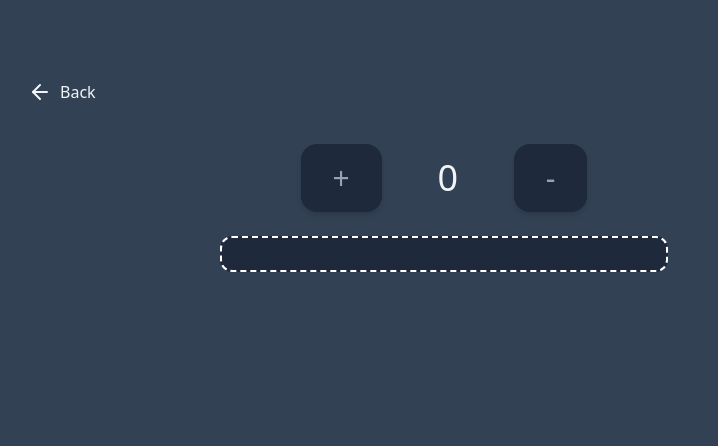
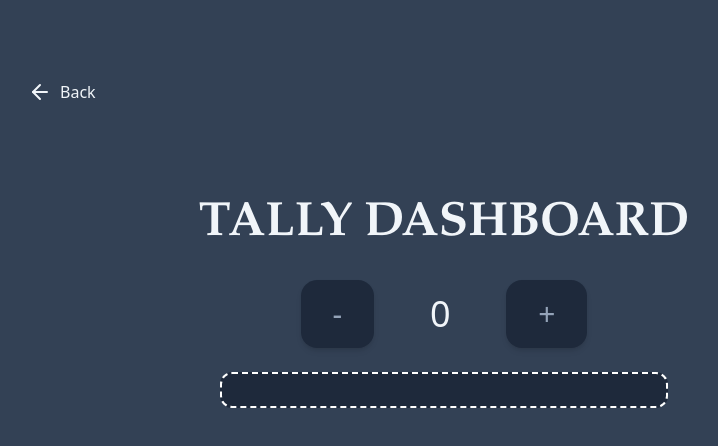
Before and after one commit to speiffer829/svelte-advent-2023, a SvelteKit app: page /cookie-counter in a window 1280 px wide. Shown: the top 446 px of the page, without its empty margins (196-914 px from the left). Built offline with nearby package versions, Linux system fonts and the light colour scheme.

Commit message:
fixed the animation

```diff
--- a/src/app.pcss
+++ b/src/app.pcss
@@ -27,6 +27,14 @@
 		font-weight: theme('fontWeight.bold');
 	}
 
+	h1 {
+		text-align: center;
+		font-size: theme('fontSize.5xl');
+		font-weight: bold;
+		text-transform: uppercase;
+		margin-bottom: theme('spacing.8');
+	}
+
 	.btn {
 		display: flex;
 		width: fit-content;
@@ -44,4 +52,11 @@
 			color: theme('colors.green.400');
 		}
 	}
+
+	main {
+		margin-inline: auto;
+		width: 100%;
+		max-width: theme('maxWidth.5xl');
+		padding: theme('spacing.14') theme('spacing.4') 0;
+	}
 }
--- a/src/routes/(projects)/cookie-counter/+page.svelte
+++ b/src/routes/(projects)/cookie-counter/+page.svelte
@@ -1,25 +1,35 @@
 <script lang="ts">
 	let cookie_count = $state(0);
 
-	function spin(node: HTMLElement, params: { duration: number }) {
+	function spin(
+		node: HTMLElement,
+		params: { duration: number; deg?: number } = { duration: 300, deg: 720 }
+	) {
+		const { duration, deg = 360 } = params;
 		return {
-			duration: params.duration,
+			duration,
+			deg,
 			css: (t: number) => {
 				const eased = t * t * t;
 				return `
-					transform: rotate(${eased * 720}deg) scale(${eased});
+					transform: rotate(${eased * deg}deg) scale(${eased});
 				`;
 			}
 		};
 	}
 </script>
 
+<main>
+	<h1 class="text-center text-5xl font-bold uppercase">Tally Dashboard</h1>
 	<div class="flex items-center justify-center gap-4">
-	<button class="btn text-3xl" onclick={() => cookie_count++}> + </button>
-	<p class="min-w-[100px] text-center text-4xl">{cookie_count}</p>
-	<button class="btn text-3xl" onclick={() => (cookie_count === 0 ? cookie_count : cookie_count--)}>
+		<button
+			class="btn text-3xl"
+			onclick={() => (cookie_count === 0 ? cookie_count : cookie_count--)}
+		>
 			-
 		</button>
+		<p class="min-w-[100px] text-center text-4xl">{cookie_count}</p>
+		<button class="btn text-3xl" onclick={() => cookie_count++}> + </button>
 	</div>
 	<div
 		class="mx-auto mt-6 grid max-w-md grid-cols-5 gap-4 rounded-xl border-2 border-dashed border-white bg-slate-800 p-4 text-center"
@@ -28,3 +38,4 @@
 			<div class="text-5xl" transition:spin={{ duration: 450 }}>🍪</div>
 		{/each}
 	</div>
+</main>
```
Lines whose indentation alone changed are shown as unchanged.
